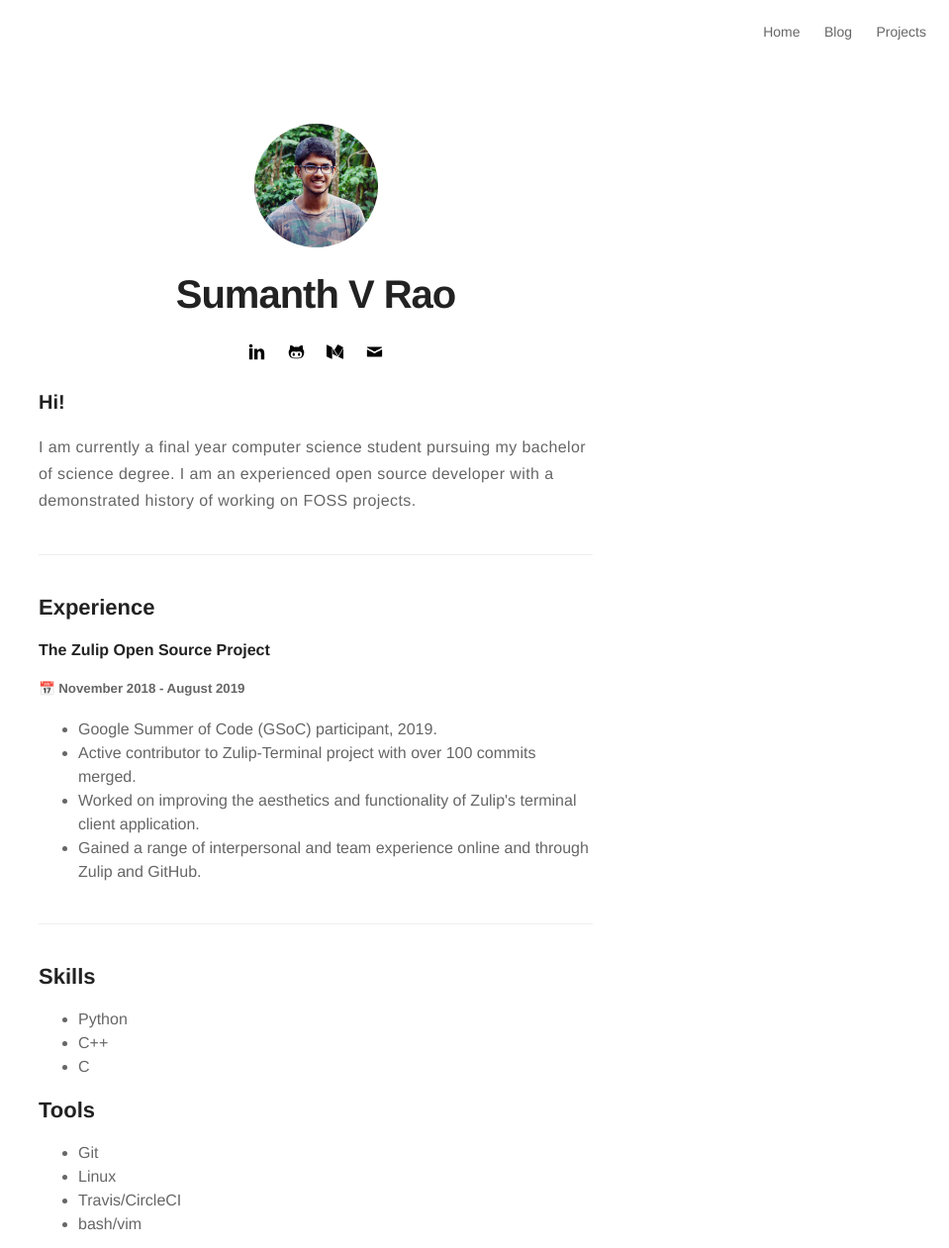
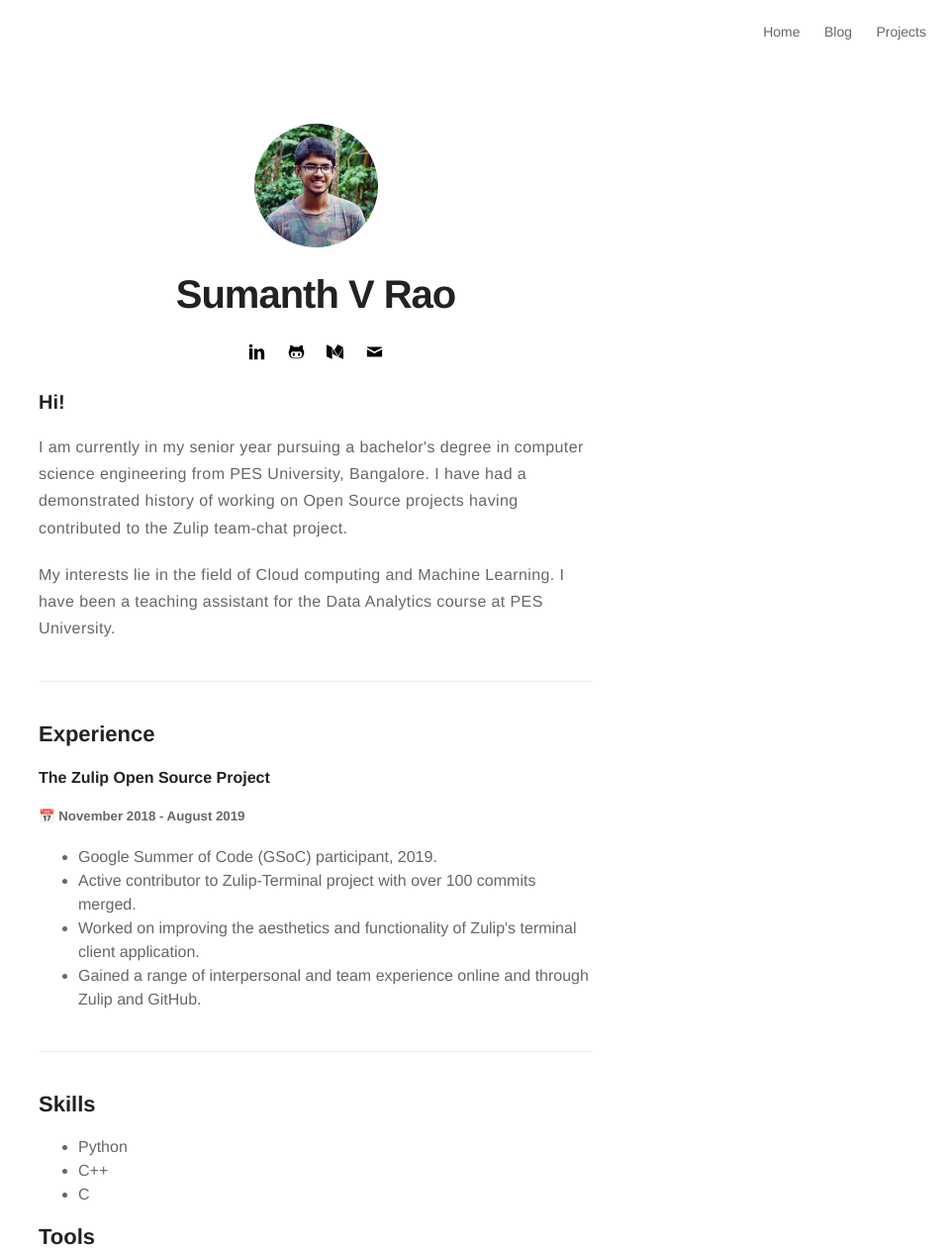
Before and after one commit to sumanthvrao/sumanthvrao.github.io, a Jekyll site: the page built from about.md, in a window 1280 px wide, cut to the strip 0-1261 px from the top of the page. Shown: the whole strip at 99% size, without its empty margins (321-1280 px from the left). Built offline with Jekyll 4.4.1, drawn with Linux system fonts in a browser that asks for light colours.

Commit message:
about: Add more description
* Also amended Blog title.

```diff
--- a/about.md
+++ b/about.md
@@ -6,7 +6,10 @@ layout: page
 
 <h3>Hi!</h3>
 
-<p>I am currently a final year computer science student pursuing my bachelor of science degree. I am an experienced open source developer with a demonstrated history of working on FOSS projects.</p>
+<p>I am currently in my senior year pursuing a bachelor's degree in computer science engineering from PES University, Bangalore. I have had a demonstrated history of working on Open Source projects having contributed to the Zulip team-chat project.</p>
+
+<p> My interests lie in the field of Cloud computing and Machine Learning. I have been a teaching assistant for the Data Analytics course at PES University. </p>
+
 ---
 <h2>Experience</h2>
 <h4> The Zulip Open Source Project </h4>
```
Also changed, not shown: _posts/2019-10-05-GSoC-2019-The-Zulip-Open-Source-Project.md (+1 -1 lines).
